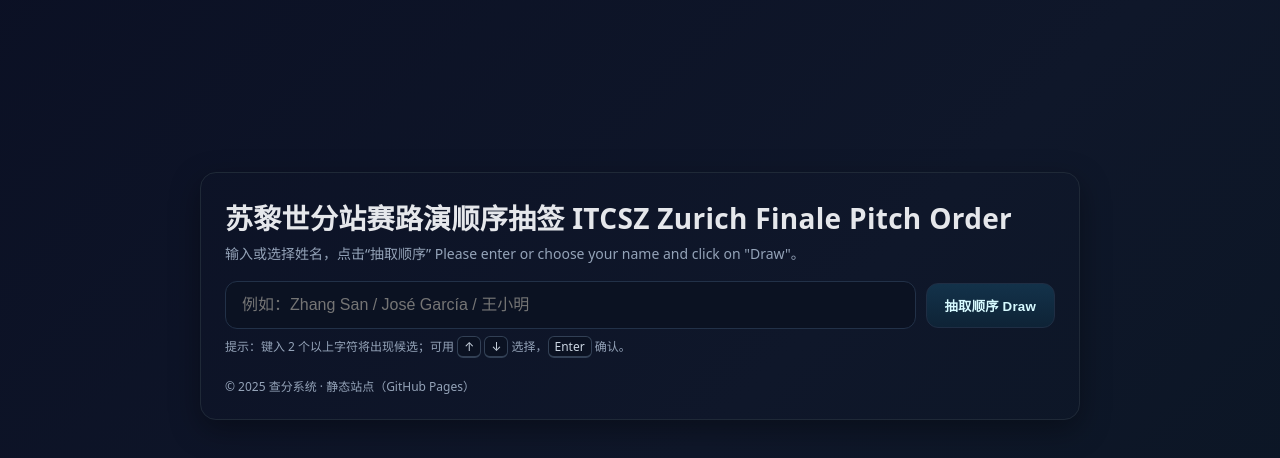
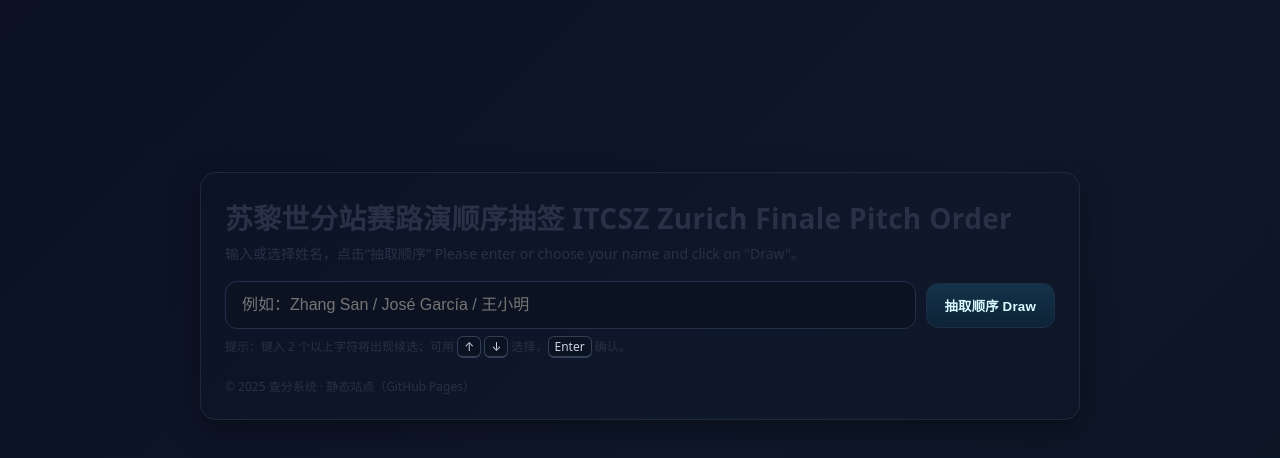
Before and after one commit to ajtis-collab/itcsz_zurich, a plain HTML site: page index.html in a window 1280 px wide. Shown: the part 104-562 px from the top of the page. Drawn offline with Linux system fonts and the light colour scheme.

Commit message:
Update index.html

```diff
--- a/index.html
+++ b/index.html
@@ -20,8 +20,8 @@
     :root{
       --bg:#F4F8F9;        /* 深蓝背景 */
       --card:#FFFFF;      /* 卡片底色 */
-      --muted:#94a3b8;     /* 次要文字 */
-      --text:#e5e7eb;      /* 主要文字 */
+      --muted:#2A3045;     /* 次要文字 */
+      --text:#2A3045;      /* 主要文字 */
       --accent:#22d3ee;    /* 高亮色 */
       --ok:#10b981;        /* 成功 */
       --warn:#f59e0b;      /* 警告 */
```
